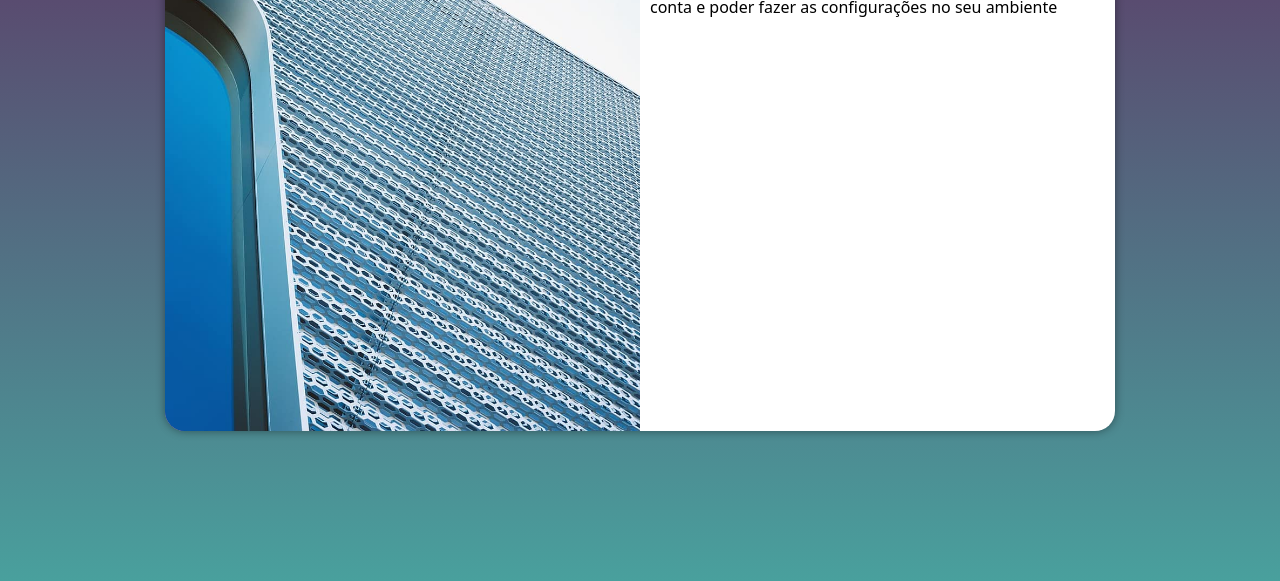
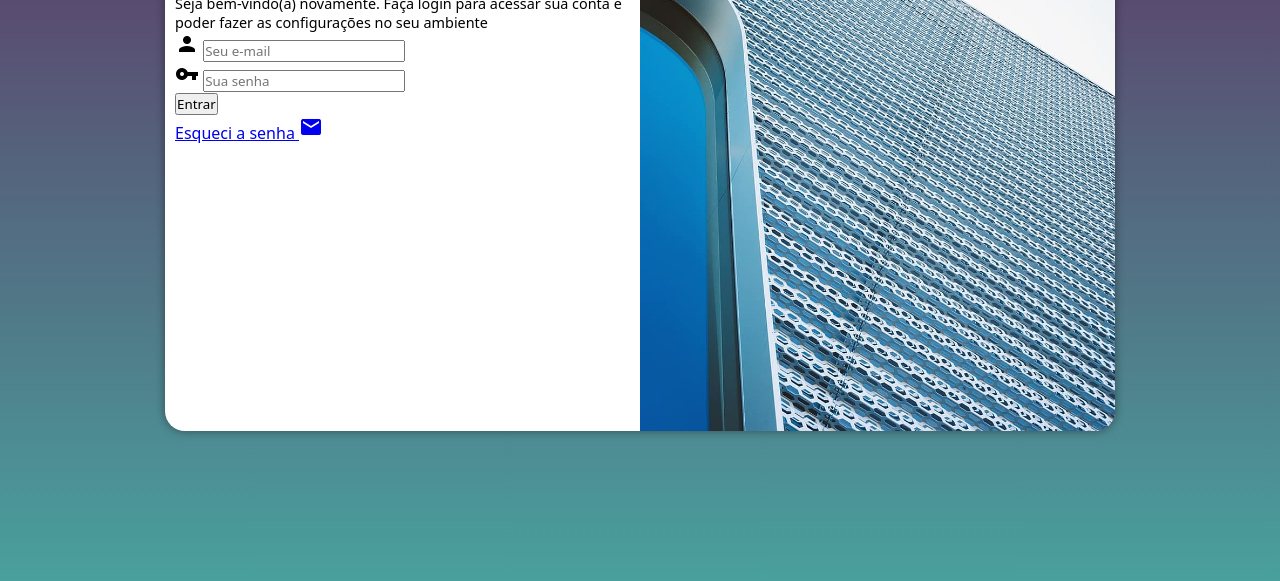
Before and after one commit to luiscamposzz/projeto-login, a plain HTML site: page index.html in a window 1280 px wide. Shown: the part 219-800 px from the top of the page. Drawn offline with Linux system fonts and the light colour scheme.

Commit message:
Criando formulario de login

```diff
--- a/estilos/medias-queries.css
+++ b/estilos/medias-queries.css
@@ -27,12 +27,12 @@
         width:950px
     }
     section#login>div#imagem{
-        float: left;
+        float: right;
         width: 50%;
         height: 100%;
     }
     div#formulario{
-        float: right;
+        float: left;
         width: 50%;
     }
 }
--- a/estilos/style.css
+++ b/estilos/style.css
@@ -50,3 +50,11 @@ section#login>div#formulario {
     padding: 10px;
 
 }
+div#formulario>h1{
+    font-size: 2em;
+    text-align: center;
+    margin-bottom: 10px;
+}
+div#formulario>p{
+    font-size: 0.9em;
+}
--- a/index.html
+++ b/index.html
@@ -1,10 +1,10 @@
 <!DOCTYPE html>
 <html lang="pt-br">
-
 <head>
     <meta charset="UTF-8">
     <meta name="viewport" content="width=device-width, initial-scale=1.0">
     <link rel="stylesheet" href="estilos/style.css">
+    <link href="https://fonts.googleapis.com/icon?family=Material+Icons" rel="stylesheet">
     <link rel="stylesheet" href="estilos/medias-queries.css">
     <title>Tela de login</title>
 </head>
@@ -17,8 +17,21 @@
                 <h1>Login</h1>
                 <p>Seja bem-vindo(a) novamente. Faça login para acessar sua conta e poder fazer as configurações no seu
                     ambiente</p>
-                <form action="login.php" method="post">
-
+                <form action="login.php" method="post" autocomplete="on">
+                    <div class="campo">
+                        <i class="material-icons">person</i>
+                        <input type="email" name="email" id="iemail" placeholder="Seu e-mail" autocomplete="email" required>
+                        <label for="email"></label>
+                    </div>
+                    <div class="campo">
+                        <i class="material-icons">vpn_key</i>
+                        <input type="password" name="senha" id="isenha" placeholder="Sua senha" autocomplete="current-password" required minlength="8" maxlength="20">
+                        <label for="isenha"></label>
+                    </div>
+                    <input type="submit" value="Entrar">
+                    <p>
+                        <a href="#">Esqueci a senha <i class="material-icons">mail</i></a>
+                    </p>
                 </form>
             </div>
         </section>
```
